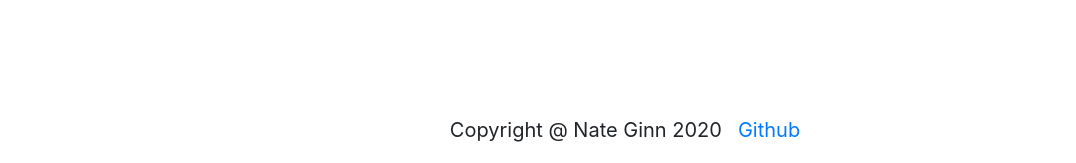
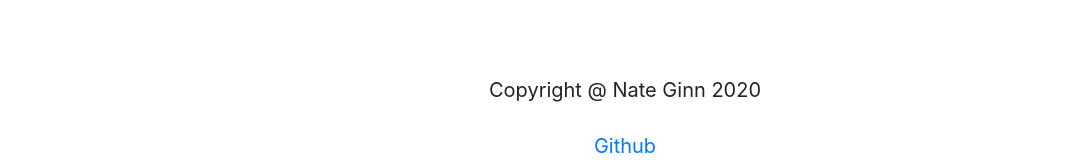
Before and after one commit to jittel/react-portfolio, a React (Create React App) app: page / in a window 1280 px wide. Shown: the part 634-797 px from the top of the page, without its empty margins (7-1083 px from the left). Built offline with nearby package versions, Linux system fonts and the light colour scheme.

Commit message:
about page still fucked up

```diff
--- a/src/components/Footer.js
+++ b/src/components/Footer.js
@@ -4,8 +4,12 @@ export default function Footer() {
     return (
         <div>
             <nav class="fixed-bottom footer text-center">
-                <p class="navbar-brand copyright">Copyright @ Nate Ginn 2020</p>
-                <a class="navbar-brand" href="https://github.com/jittel" target="_blank">Github</a>
+                <div clas="row">
+                    <p class="navbar-brand copyright">Copyright @ Nate Ginn 2020</p>
+                </div>
+                <div clas="row">
+                    <a class="navbar-brand" href="https://github.com/jittel" target="_blank">Github</a>
+                </div>
             </nav>
         </div>
     )
--- a/src/pages/About.js
+++ b/src/pages/About.js
@@ -3,7 +3,7 @@ import './style.css'
 
 export default function About() {
     return (
-        <div>
+        <div class="row">
             <div className="row">
                 <div className="col-md-2"></div>
 
--- a/src/pages/PageHandler.js
+++ b/src/pages/PageHandler.js
@@ -28,7 +28,6 @@ class PageHandler extends Component {
                         currentPage={this.state.currentPage}
                         handlePageChange={this.handlePageChange}
                     />
-
                     {this.renderPage()}
                 </div>
             </div>
```
